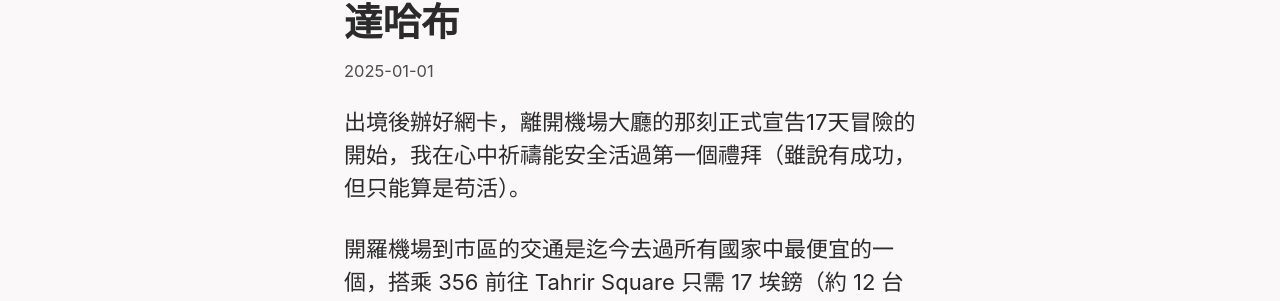
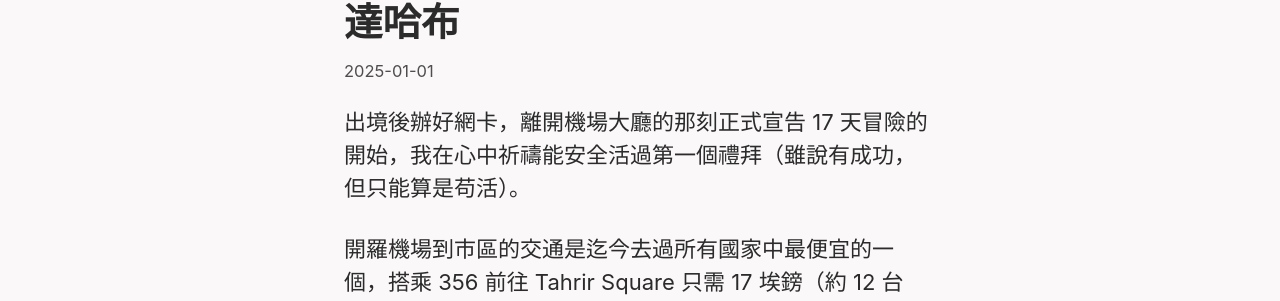
Before and after one commit to zebra314/zebra314.github.io, a Jekyll site: the page built from _posts/2025-01-01-達哈布.md, in a window 1280 px wide and 900 px high. Shown: the part 166-467 px from the top of the window. Built offline with Jekyll 4.4.1, drawn with Linux system fonts in a browser that asks for light colours; cached includes are drawn as plain includes.

```diff
--- a/_posts/2025-01-01-達哈布.md
+++ b/_posts/2025-01-01-達哈布.md
@@ -4,7 +4,7 @@ header:
 tag: Exchange
 ---
 
-出境後辦好網卡，離開機場大廳的那刻正式宣告17天冒險的開始，我在心中祈禱能安全活過第一個禮拜（雖說有成功，但只能算是苟活）。
+出境後辦好網卡，離開機場大廳的那刻正式宣告 17 天冒險的開始，我在心中祈禱能安全活過第一個禮拜（雖說有成功，但只能算是苟活）。
 
 開羅機場到市區的交通是迄今去過所有國家中最便宜的一個，搭乘 356 前往 Tahrir Square 只需 17 埃鎊（約 12 台幣），還意外從售票員的找零中獲得印有圖坦卡門面具的一磅硬幣，通常一磅為紙鈔，待了一個禮拜後才發現硬幣滿稀有的。
 ![](/assets/image/25/0101-1.webp)
```
